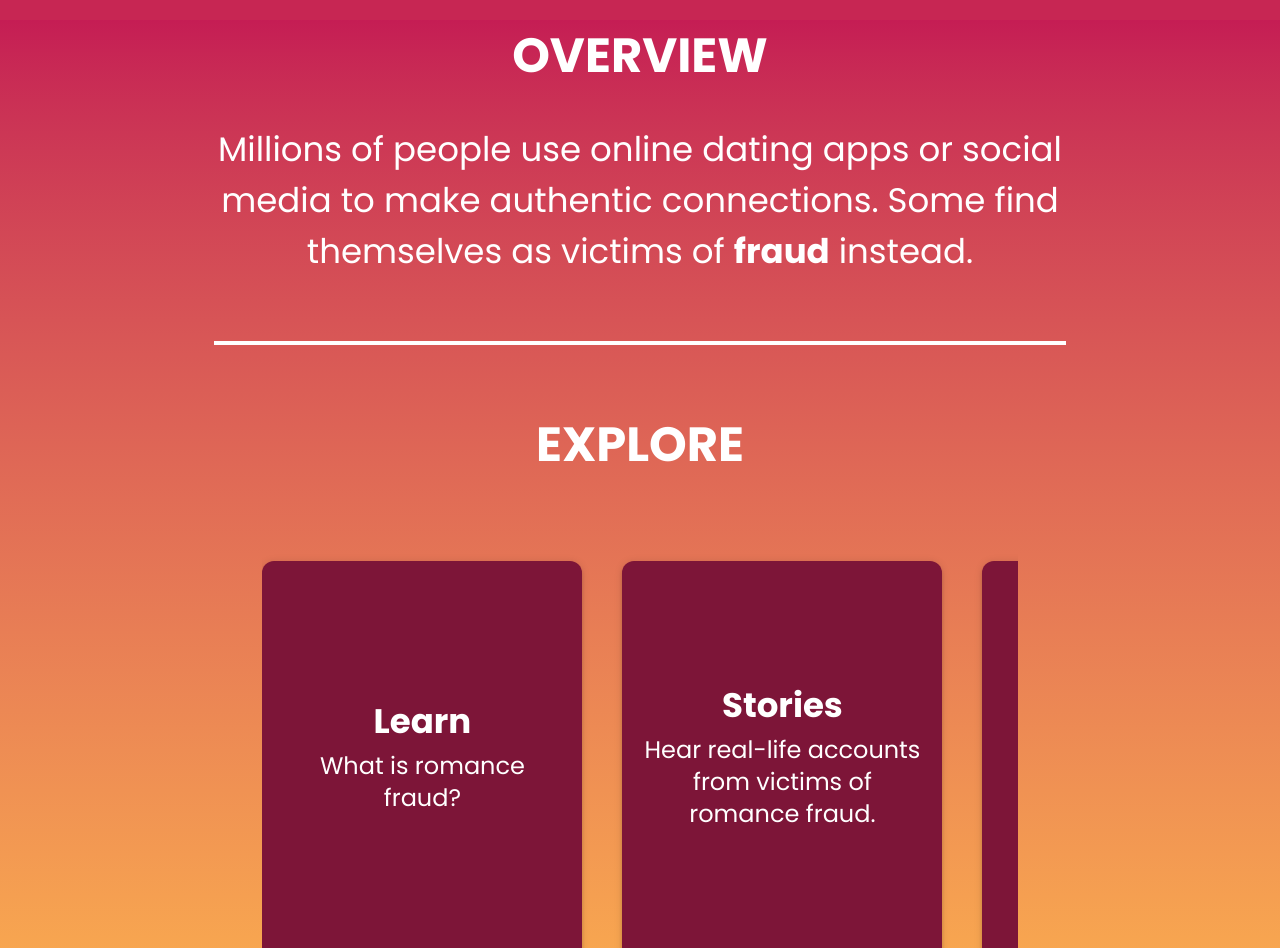
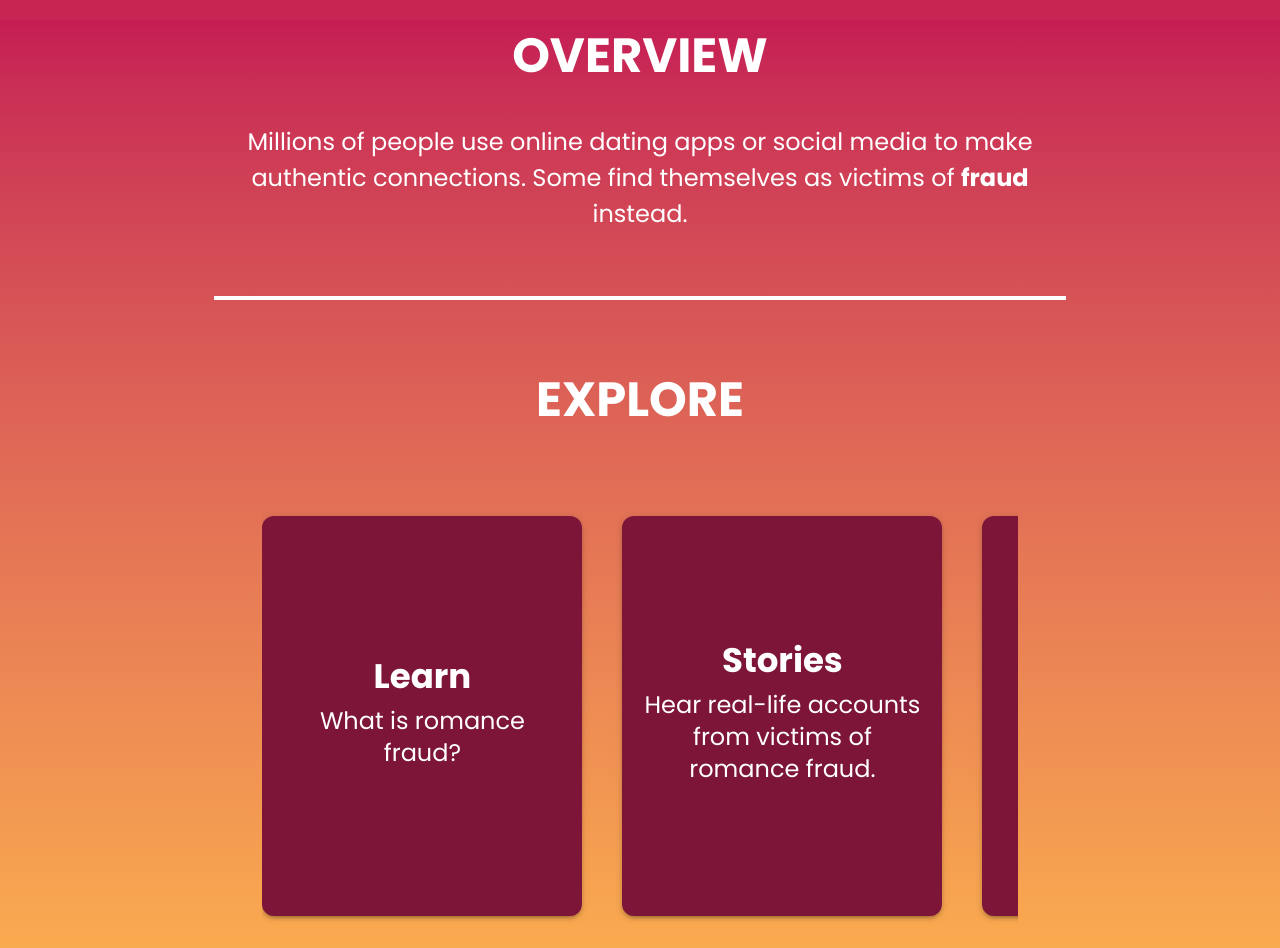
Before and after one commit to heavens-potato/open-hearts, a Next.js app in the folder open-hearts/: page /landing in a window 1280 px wide. Shown: the part 560-1508 px from the top of the page. Built offline with nearby package versions, Linux system fonts and the light colour scheme; some icons are missing; a web font is replaced by a local one.

Commit message:
font size adjustment

```diff
--- a/open-hearts/src/app/landing/page.js
+++ b/open-hearts/src/app/landing/page.js
@@ -57,8 +57,8 @@ export default function landing() {
                                         xs: theme.typography.h6.fontSize,
                                         sm: theme.typography.h6.fontSize,
                                         md: theme.typography.h6.fontSize,
-                                        lg: theme.typography.h4.fontSize,
-                                        xl: theme.typography.h4.fontSize
+                                        lg: theme.typography.h5.fontSize,
+                                        xl: theme.typography.h5.fontSize
                                     },
                                     color: 'white',
                                 }}
@@ -107,7 +107,14 @@ export default function landing() {
 
                     </motion.div>
 
+                    <motion.div
+                        className="w-full"
+                         initial={{ opacity: 0 }}
+                        animate={{ opacity: 1 }}
+                        transition={{ duration: 0.3, delay: 0.9 }}
+                    >
                         <ScrollableCards />
+                    </motion.div>
                 </div>
             </section>
         </div>
```
Lines whose indentation alone changed are shown as unchanged.
